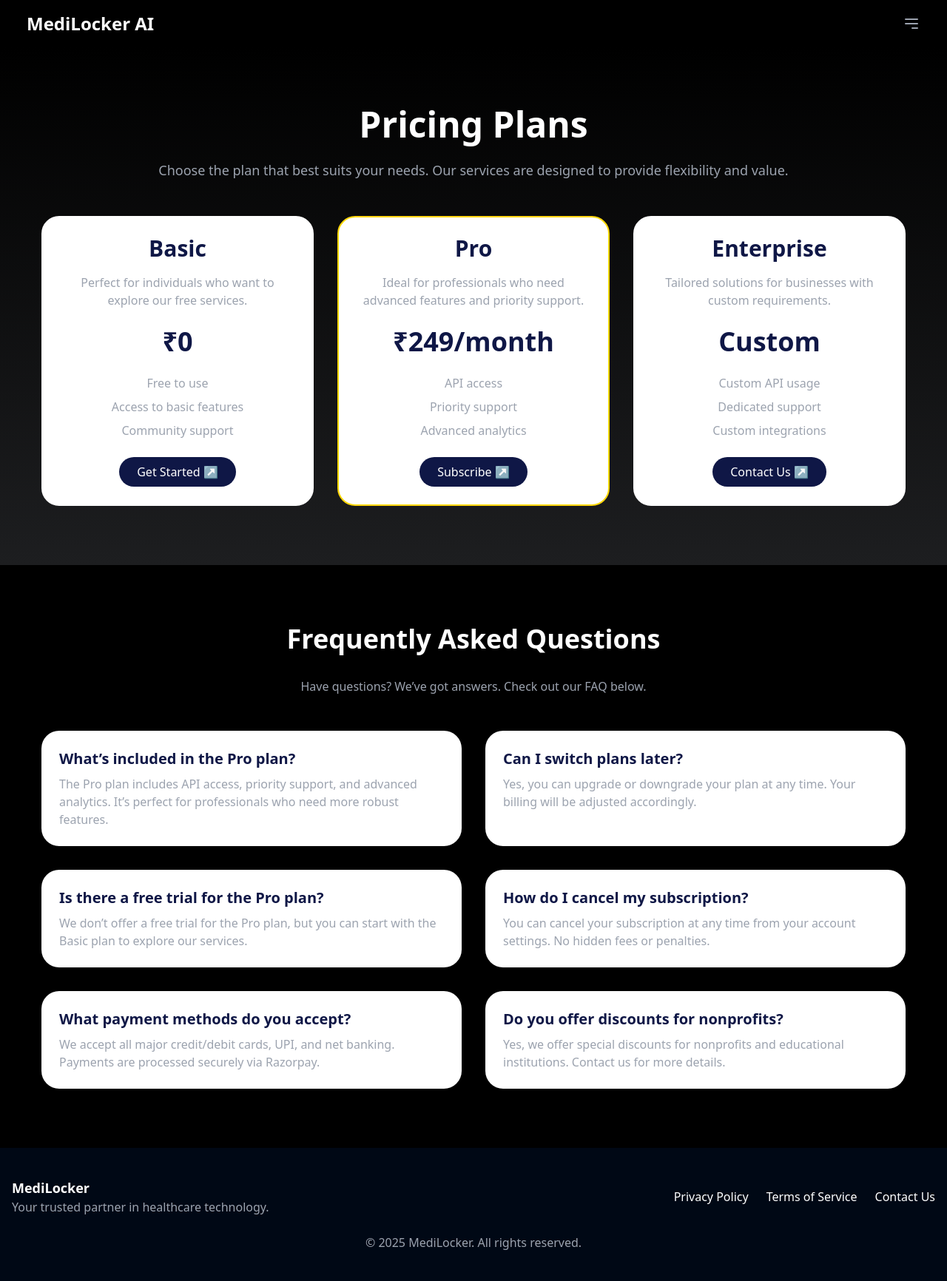
After one commit to Saiyam-Sandhir-Jain/MediLocker_AI, a Django app: page /pricing/ in a window 1280 px wide. The commit adds this page. Shown: the whole page at 74% size. Run offline with Django 5.2, Linux system fonts and the light colour scheme; some libraries are stand-ins or nearby versions.

Commit message:
Add pricing page

```diff
--- a/MediLocker_AI/settings.py
+++ b/MediLocker_AI/settings.py
@@ -12,7 +12,7 @@
 SECRET_KEY = 'django-insecure-7&xezf0lb5f!!yxu!pga=bl#vx3m1j!3rh3!dwh^kva8j#@6sl'
 
 # SECURITY WARNING: don't run with debug turned on in production!
-DEBUG = False
+DEBUG = True
 
 ALLOWED_HOSTS = ['localhost', '127.0.0.1']
 
--- a/web_portal/templates/web_portal/navbar.html
+++ b/web_portal/templates/web_portal/navbar.html
@@ -43,6 +43,7 @@
             </div>
         </div>
         <a href="{% url 'research' %}" class="block px-4 py-2 text-sm hover:bg-gray-700">Research</a>
+        <a href="{% url 'pricing' %}" class="block px-4 py-2 text-sm hover:bg-gray-700">Pricing</a>
         <a href="{% url 'about_us' %}" class="block px-4 py-2 text-sm hover:bg-gray-700">About Us</a>
     </nav>
 </header>
--- /dev/null
+++ b/web_portal/templates/web_portal/pricing.html
@@ -0,0 +1,135 @@
+{% extends 'web_portal/base.html' %}
+{% load static %}
+
+{% block title %}MediLocker AI - Pricing | MediLocker{% endblock %}
+
+{% block content %}
+
+<!-- Pricing Section -->
+<section class="bg-gradient-to-b from-black to-[#1D1E20] pt-20 pb-20 px-10">
+    <div class="max-w-7xl mx-auto lg:px-4 md:px-2 sm:px-1 text-center">
+        <h2 class="text-5xl font-bold text-white">Pricing Plans</h2>
+        <p class="mt-6 mb-12 text-lg text-gray-400 px-10">
+            Choose the plan that best suits your needs. Our services are designed to provide flexibility and value.
+        </p>
+        <div class="grid grid-cols-1 sm:grid-cols-1 md:grid-cols-3 gap-8">
+            <!-- Basic Plan Card -->
+            <div class="bg-white rounded-3xl overflow-hidden transform transition duration-300 hover:scale-105 w-full border-white border-2">
+                <div class="p-6">
+                    <h3 class="text-3xl font-semibold text-[#0F1746]">Basic</h3>
+                    <p class="text-gray-400 mt-4 line-clamp-3">
+                        Perfect for individuals who want to explore our free services.
+                    </p>
+                    <h1 class="text-4xl font-bold text-[#0F1746] mt-6">₹0</h1>
+                    <ul class="mt-6 space-y-2 text-gray-400">
+                        <li>Free to use</li>
+                        <li>Access to basic features</li>
+                        <li>Community support</li>
+                    </ul>
+                    <a href="{% url 'home' %}" class="mt-6 inline-block bg-[#0F1746] text-white py-2 px-6 rounded-full text-md hover:bg-indigo-400">
+                        Get Started &nearrow;
+                    </a>
+                </div>
+            </div>
+
+            <!-- Pro Plan Card -->
+            <div class="bg-white rounded-3xl overflow-hidden transform transition duration-300 hover:scale-105 w-full border-2 border-[#FFD700]">
+                <div class="p-6">
+                    <h3 class="text-3xl font-semibold text-[#0F1746]">Pro</h3>
+                    <p class="text-gray-400 mt-4 line-clamp-3">
+                        Ideal for professionals who need advanced features and priority support.
+                    </p>
+                    <h1 class="text-4xl font-bold text-[#0F1746] mt-6">₹249/month</h1>
+                    <ul class="mt-6 space-y-2 text-gray-400">
+                        <li>API access</li>
+                        <li>Priority support</li>
+                        <li>Advanced analytics</li>
+                    </ul>
+                    <a href="#" class="mt-6 inline-block bg-[#0F1746] text-white py-2 px-6 rounded-full text-md hover:bg-indigo-400">
+                        Subscribe &nearrow;
+                    </a>
+                </div>
+            </div>
+
+            <!-- Enterprise Plan Card -->
+            <div class="bg-white rounded-3xl overflow-hidden transform transition duration-300 hover:scale-105 w-full border-white border-2">
+                <div class="p-6">
+                    <h3 class="text-3xl font-semibold text-[#0F1746]">Enterprise</h3>
+                    <p class="text-gray-400 mt-4 line-clamp-3">
+                        Tailored solutions for businesses with custom requirements.
+                    </p>
+                    <h1 class="text-4xl font-bold text-[#0F1746] mt-6">Custom</h1>
+                    <ul class="mt-6 space-y-2 text-gray-400">
+                        <li>Custom API usage</li>
+                        <li>Dedicated support</li>
+                        <li>Custom integrations</li>
+                    </ul>
+                    <a href="#" class="mt-6 inline-block bg-[#0F1746] text-white py-2 px-6 rounded-full text-md hover:bg-indigo-400">
+                        Contact Us &nearrow;
+                    </a>
+                </div>
+            </div>
+        </div>
+    </div>
+</section>
+
+<!-- FAQ Section -->
+<section class="bg-black py-20 px-10">
+    <div class="max-w-7xl mx-auto lg:px-4 md:px-2 sm:px-1 text-center">
+        <h2 class="text-4xl font-bold text-white mb-8">Frequently Asked Questions</h2>
+        <p class="text-gray-400 mb-12">
+            Have questions? We’ve got answers. Check out our FAQ below.
+        </p>
+        <div class="grid grid-cols-1 sm:grid-cols-1 md:grid-cols-2 gap-8 text-left">
+            <!-- FAQ Item 1 -->
+            <div class="bg-white rounded-3xl p-6">
+                <h3 class="text-xl font-semibold text-[#0F1746]">What’s included in the Pro plan?</h3>
+                <p class="text-gray-400 mt-2">
+                    The Pro plan includes API access, priority support, and advanced analytics. It’s perfect for professionals who need more robust features.
+                </p>
+            </div>
+
+            <!-- FAQ Item 2 -->
+            <div class="bg-white rounded-3xl p-6">
+                <h3 class="text-xl font-semibold text-[#0F1746]">Can I switch plans later?</h3>
+                <p class="text-gray-400 mt-2">
+                    Yes, you can upgrade or downgrade your plan at any time. Your billing will be adjusted accordingly.
+                </p>
+            </div>
+
+            <!-- FAQ Item 3 -->
+            <div class="bg-white rounded-3xl p-6">
+                <h3 class="text-xl font-semibold text-[#0F1746]">Is there a free trial for the Pro plan?</h3>
+                <p class="text-gray-400 mt-2">
+                    We don’t offer a free trial for the Pro plan, but you can start with the Basic plan to explore our services.
+                </p>
+            </div>
+
+            <!-- FAQ Item 4 -->
+            <div class="bg-white rounded-3xl p-6">
+                <h3 class="text-xl font-semibold text-[#0F1746]">How do I cancel my subscription?</h3>
+                <p class="text-gray-400 mt-2">
+                    You can cancel your subscription at any time from your account settings. No hidden fees or penalties.
+                </p>
+            </div>
+
+            <!-- FAQ Item 5 -->
+            <div class="bg-white rounded-3xl p-6">
+                <h3 class="text-xl font-semibold text-[#0F1746]">What payment methods do you accept?</h3>
+                <p class="text-gray-400 mt-2">
+                    We accept all major credit/debit cards, UPI, and net banking. Payments are processed securely via Razorpay.
+                </p>
+            </div>
+
+            <!-- FAQ Item 6 -->
+            <div class="bg-white rounded-3xl p-6">
+                <h3 class="text-xl font-semibold text-[#0F1746]">Do you offer discounts for nonprofits?</h3>
+                <p class="text-gray-400 mt-2">
+                    Yes, we offer special discounts for nonprofits and educational institutions. Contact us for more details.
+                </p>
+            </div>
+        </div>
+    </div>
+</section>
+
+{% endblock %}
--- a/web_portal/urls.py
+++ b/web_portal/urls.py
@@ -5,4 +5,5 @@
     path('', views.home, name='home'),
     path('research/', views.research, name='research'),
     path('about_us/', views.about_us, name='about_us'),
+    path('pricing/', views.pricing, name='pricing'),
 ]
--- a/web_portal/views.py
+++ b/web_portal/views.py
@@ -31,3 +31,29 @@
     ]
 
     return render(request, 'web_portal/about_us.html', {'contributors': contributors})
+
+def pricing(request):
+    pricing_plans = [
+        {
+            "name": "Basic",
+            "price": "₹0",
+            "features": ["Free to use", "Access to basic features", "Community support"],
+            "button_text": "Get Started",
+            "button_link": "/",
+        },
+        {
+            "name": "Pro",
+            "price": "₹249/month",
+            "features": ["API access", "Priority support", "Advanced analytics"],
+            "button_text": "Subscribe",
+            "button_link": "/subscribe/",  # You can create a subscription view later
+        },
+        {
+            "name": "Enterprise",
+            "price": "Custom",
+            "features": ["Custom API usage", "Dedicated support", "Custom integrations"],
+            "button_text": "Contact Us",
+            "button_link": "/contact/",  # You can create a contact view later
+        },
+    ]
+    return render(request, 'web_portal/pricing.html', {'pricing_plans': pricing_plans})
```
Also changed, not shown: 1 other file.
